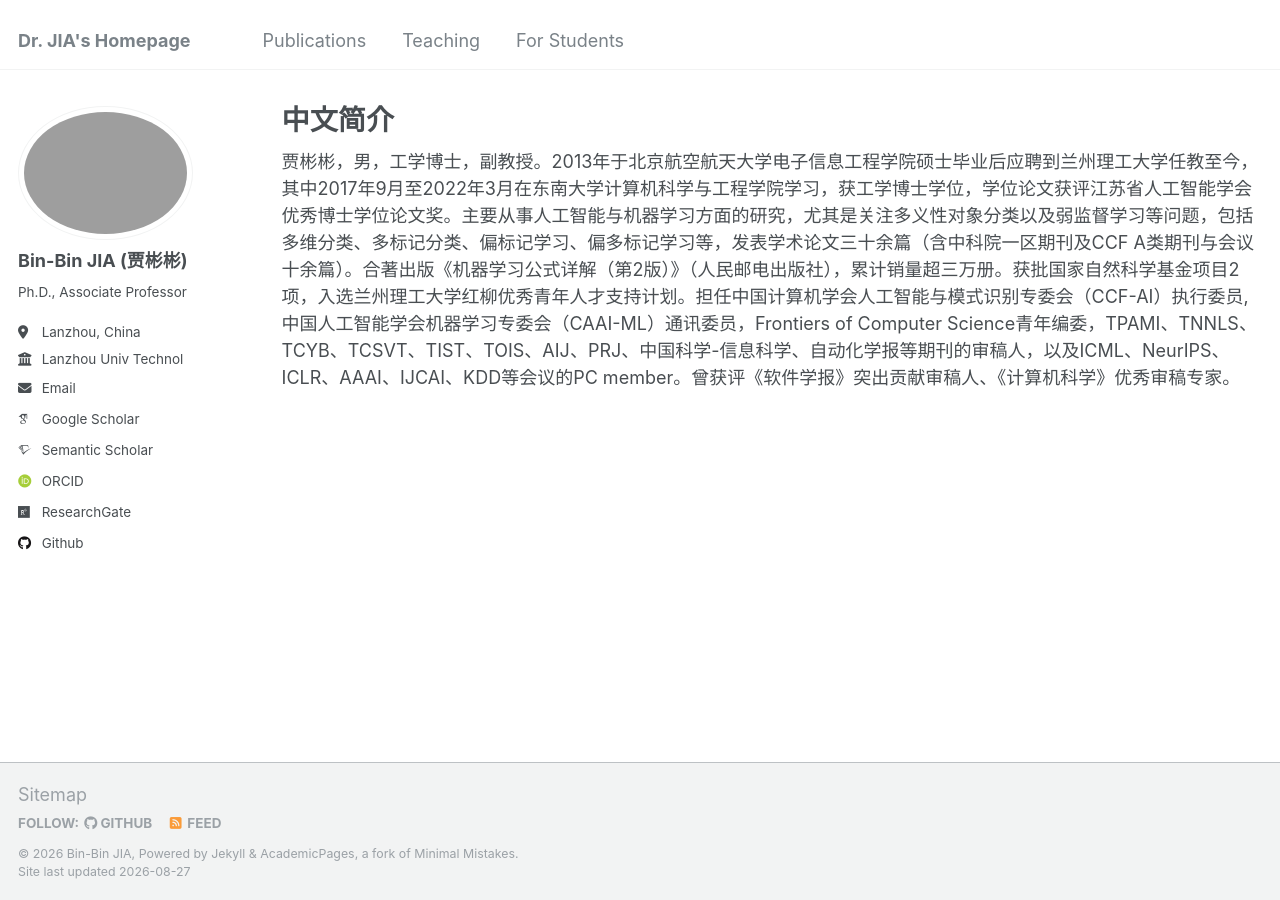
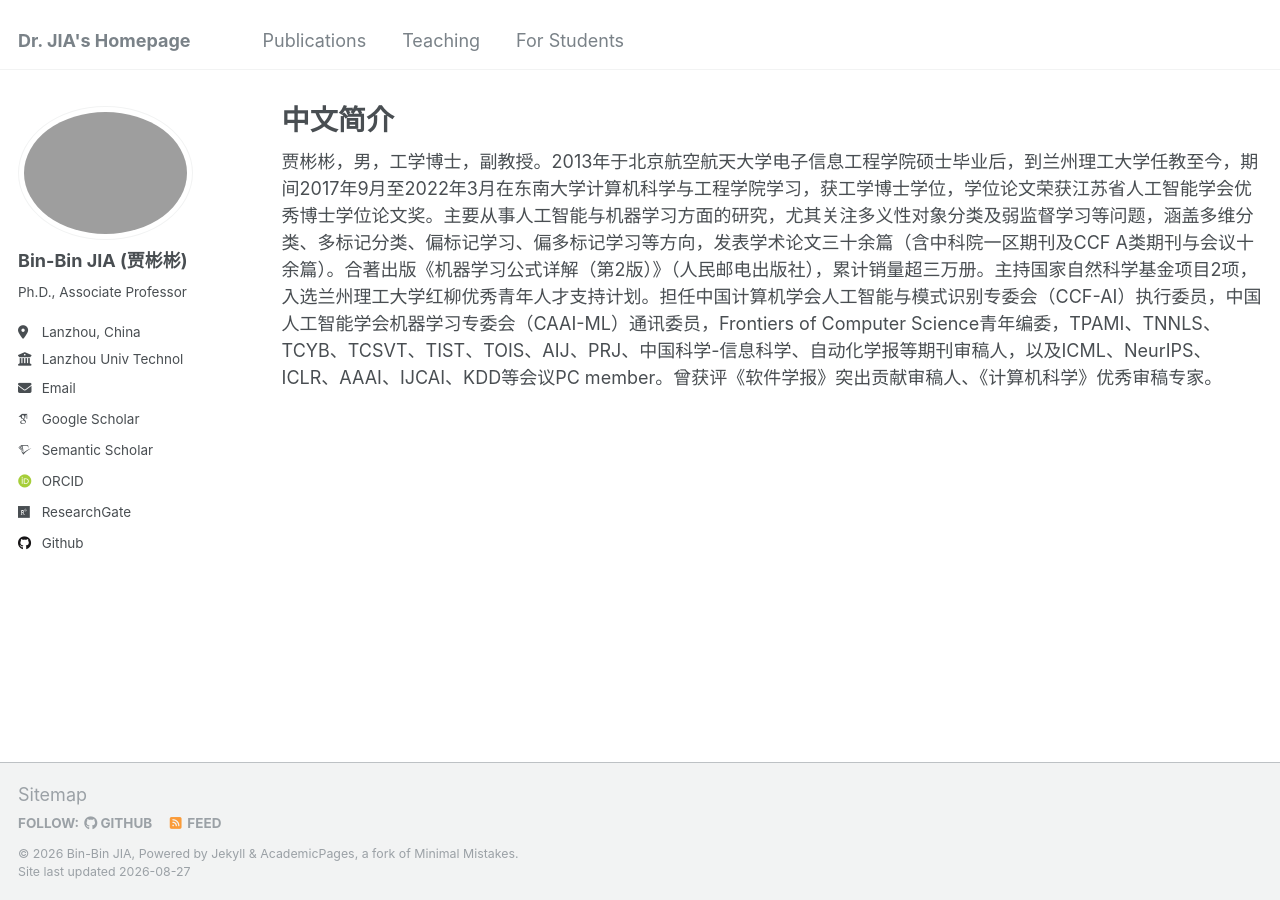
Before and after one commit to jiabinbin-ai/jiabinbin-ai.github.io, a Jekyll site: the page built from _pages/bio_cn.html, in a window 1280 px wide. Built offline with Jekyll 4.4.1, drawn with Linux system fonts in a browser that asks for light colours; some web fonts are replaced.

Commit message:
Update bio_cn.html

```diff
--- a/_pages/bio_cn.html
+++ b/_pages/bio_cn.html
@@ -5,4 +5,4 @@ permalink: /bio_cn/
 author_profile: true
 ---
 
-贾彬彬，男，工学博士，副教授。2013年于北京航空航天大学电子信息工程学院硕士毕业后应聘到兰州理工大学任教至今，其中2017年9月至2022年3月在东南大学计算机科学与工程学院学习，获工学博士学位，学位论文获评江苏省人工智能学会优秀博士学位论文奖。主要从事人工智能与机器学习方面的研究，尤其是关注多义性对象分类以及弱监督学习等问题，包括多维分类、多标记分类、偏标记学习、偏多标记学习等，发表学术论文三十余篇（含中科院一区期刊及CCF A类期刊与会议十余篇）。合著出版《机器学习公式详解（第2版）》（人民邮电出版社），累计销量超三万册。获批国家自然科学基金项目2项，入选兰州理工大学红柳优秀青年人才支持计划。担任中国计算机学会人工智能与模式识别专委会（CCF-AI）执行委员,中国人工智能学会机器学习专委会（CAAI-ML）通讯委员，Frontiers of Computer Science青年编委，TPAMI、TNNLS、TCYB、TCSVT、TIST、TOIS、AIJ、PRJ、中国科学-信息科学、自动化学报等期刊的审稿人，以及ICML、NeurIPS、ICLR、AAAI、IJCAI、KDD等会议的PC member。曾获评《软件学报》突出贡献审稿人、《计算机科学》优秀审稿专家。
+贾彬彬，男，工学博士，副教授。2013年于北京航空航天大学电子信息工程学院硕士毕业后，到兰州理工大学任教至今，期间2017年9月至2022年3月在东南大学计算机科学与工程学院学习，获工学博士学位，学位论文荣获江苏省人工智能学会优秀博士学位论文奖。主要从事人工智能与机器学习方面的研究，尤其关注多义性对象分类及弱监督学习等问题，涵盖多维分类、多标记分类、偏标记学习、偏多标记学习等方向，发表学术论文三十余篇（含中科院一区期刊及CCF A类期刊与会议十余篇）。合著出版《机器学习公式详解（第2版）》（人民邮电出版社），累计销量超三万册。主持国家自然科学基金项目2项，入选兰州理工大学红柳优秀青年人才支持计划。担任中国计算机学会人工智能与模式识别专委会（CCF-AI）执行委员，中国人工智能学会机器学习专委会（CAAI-ML）通讯委员，Frontiers of Computer Science青年编委，TPAMI、TNNLS、TCYB、TCSVT、TIST、TOIS、AIJ、PRJ、中国科学-信息科学、自动化学报等期刊审稿人，以及ICML、NeurIPS、ICLR、AAAI、IJCAI、KDD等会议PC member。曾获评《软件学报》突出贡献审稿人、《计算机科学》优秀审稿专家。
```
